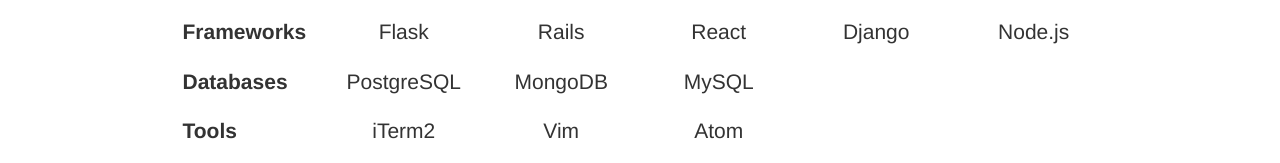
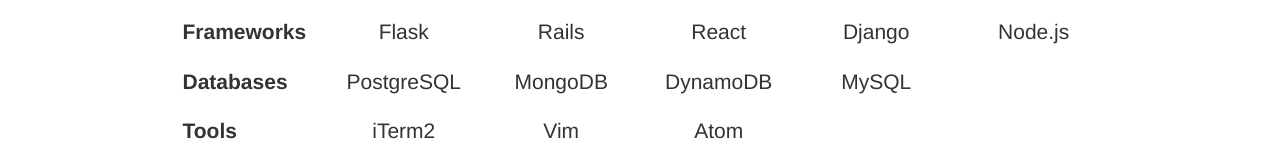
Before and after one commit to DoWhileGeek/resume, a plain HTML site: page index.html in a window 1280 px wide. Shown: the part 356-519 px from the top of the page. Drawn offline with nearby package versions, Linux system fonts and the light colour scheme.

Commit message:
Add DynamoDB to skills list

```diff
--- a/index.html
+++ b/index.html
@@ -104,6 +104,9 @@
                             </div>
                             <div class="col-xs-2">
                                 <p class="lead text-center">MongoDB</p>
+                            </div>
+                            <div class="col-xs-2">
+                                <p class="lead text-center">DynamoDB</p>
                             </div>
                             <div class="col-xs-2">
                                 <p class="lead text-center">MySQL</p>
```
